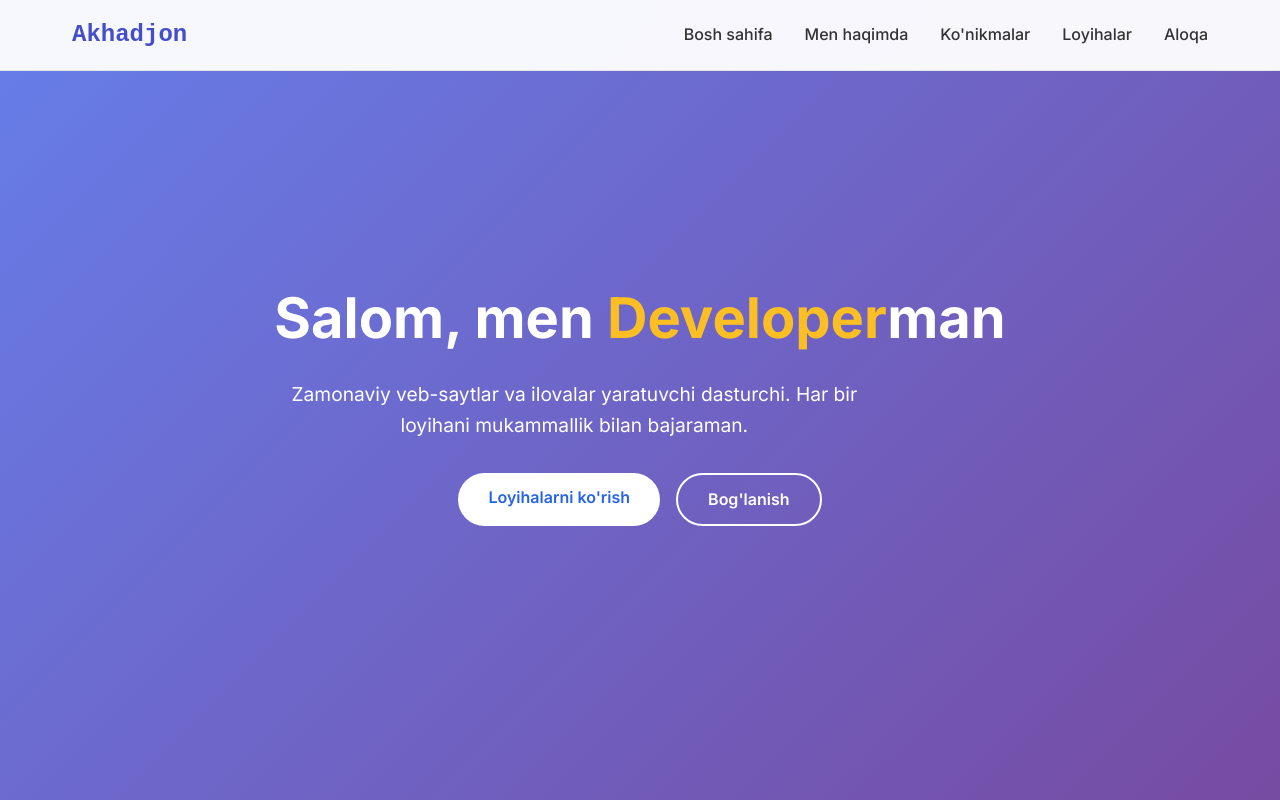
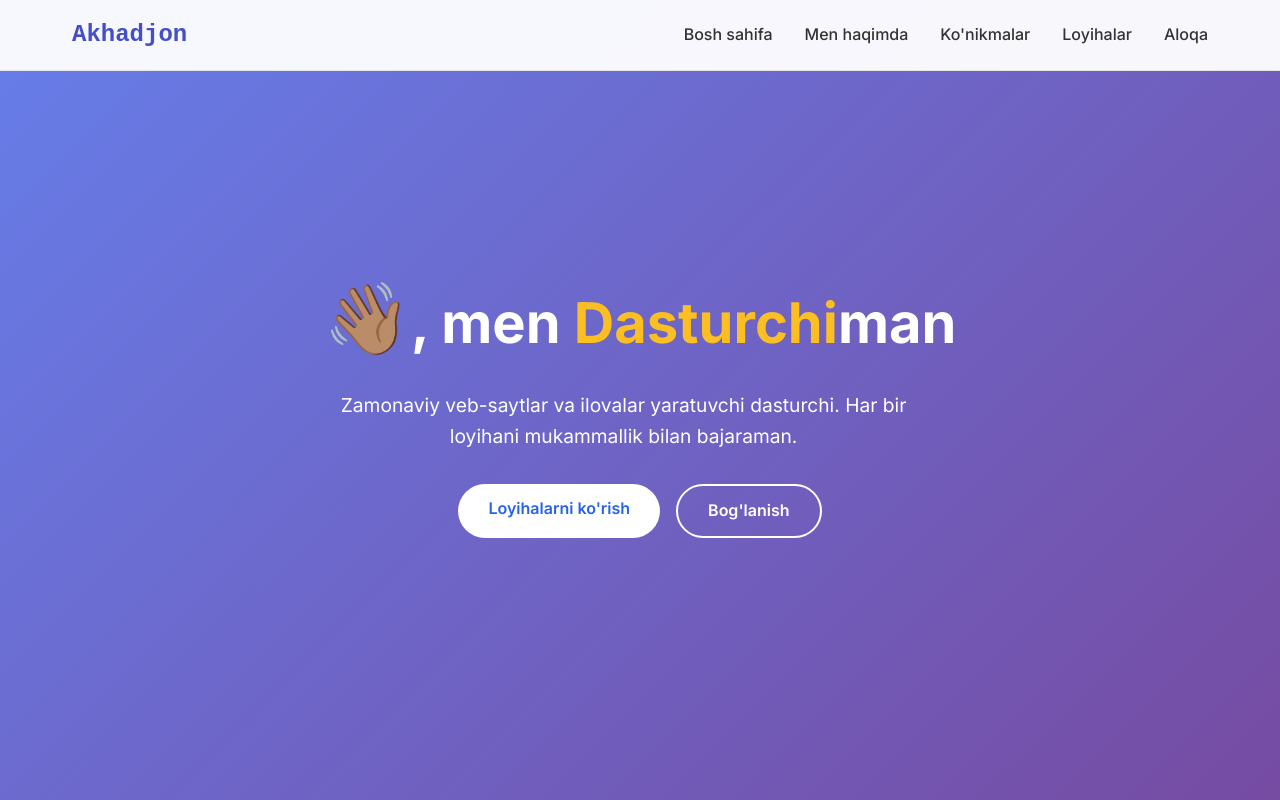
Before and after one commit to akhadjon571/akhadjon571.github.io, a plain HTML site: page index.html in a window 1280 px wide. Shown: the top 800 px of the page. Drawn offline with Linux system fonts and the light colour scheme.

Commit message:
kichk ozgarishlar krtilda 👋🏽

```diff
--- a/index.html
+++ b/index.html
@@ -36,7 +36,7 @@
     <!-- Hero Section -->
     <section id="home" class="hero">
         <div class="hero-content">
-            <h1>Salom, men <span style="color: #fbbf24;">Developer</span>man</h1>
+            <h1><span style="font-size: 70px;">👋🏽</span>, men <span style="color: #fbbf24;">Dasturchi</span>man</h1>
             <p>Zamonaviy veb-saytlar va ilovalar yaratuvchi dasturchi. Har bir loyihani mukammallik bilan bajaraman.</p>
             <div class="hero-buttons">
                 <a href="#projects" class="btn btn-primary">Loyihalarni ko'rish</a>
```
